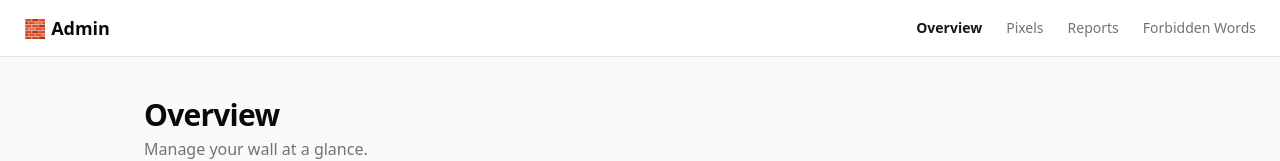
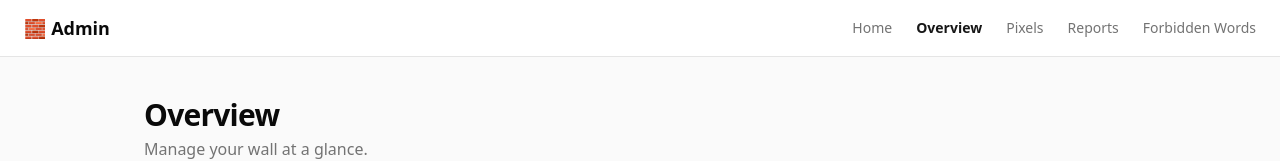
Before and after one commit to lunalism/the-million-pixel-wall, a Next.js app: page /admin in a window 1280 px wide. Shown: the top 161 px of the page. Built offline with nearby package versions, Linux system fonts and the light colour scheme; no server answers; the database is empty; a web font is replaced by a local one.

Commit message:
Feat: add Home Menu in admin page

```diff
--- a/app/admin/layout.tsx
+++ b/app/admin/layout.tsx
@@ -8,6 +8,7 @@ import { usePathname } from "next/navigation";
 import { cn } from "@/lib/utils";
 
 const navItems = [
+  { name: "Home", href: "/"},
   { name: "Overview", href: "/admin" },
   { name: "Pixels", href: "/admin/pixels" },
   { name: "Reports", href: "/admin/reports" },
--- a/app/admin/page.tsx
+++ b/app/admin/page.tsx
@@ -3,8 +3,6 @@
 
 import { useEffect, useState } from "react";
 import { supabase } from "@/lib/supabaseClient";
-import { Card, CardContent, CardHeader, CardTitle } from "@/components/ui/card";
-import { Loader2, ImageIcon, Flag, SquareStack } from "lucide-react";
 import { Pixel } from "./pixels/columns";
 import Image from "next/image";
 import { ReportStats } from "@/components/admin/ReportStats";
```
